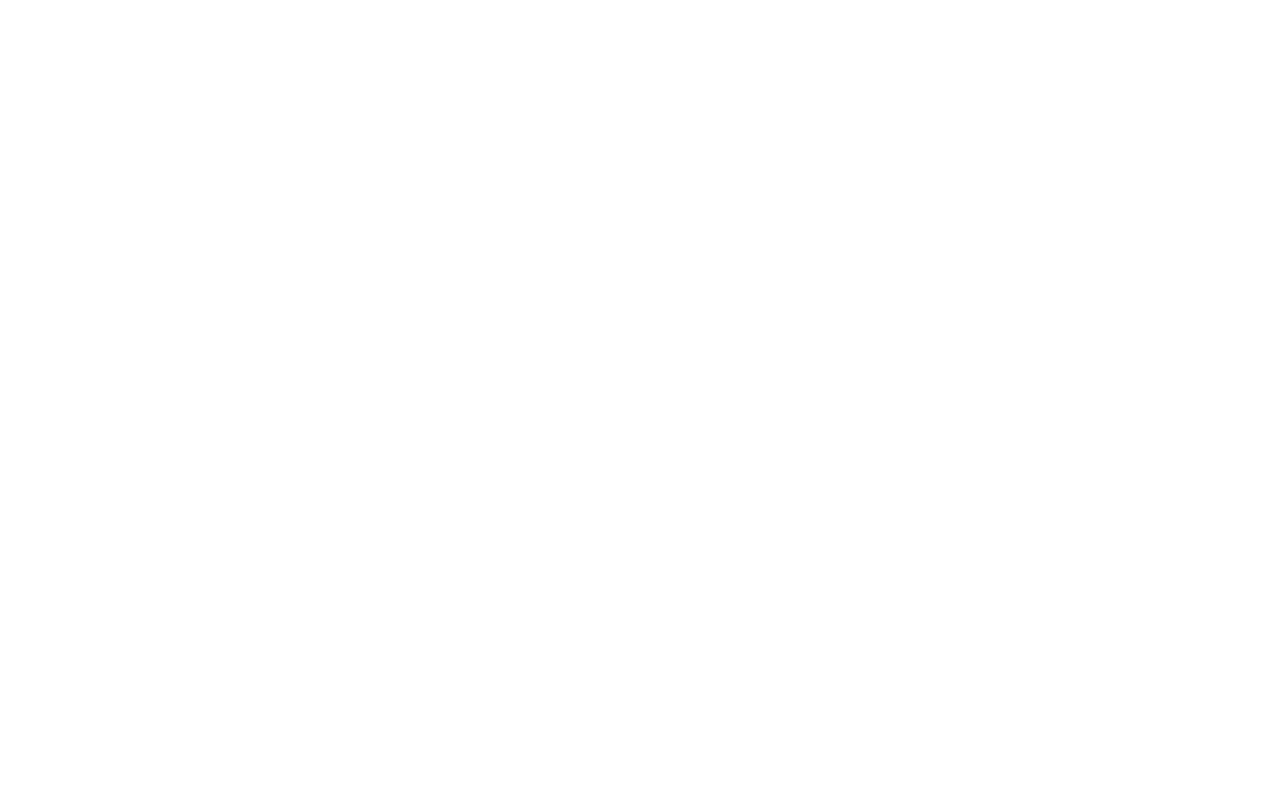
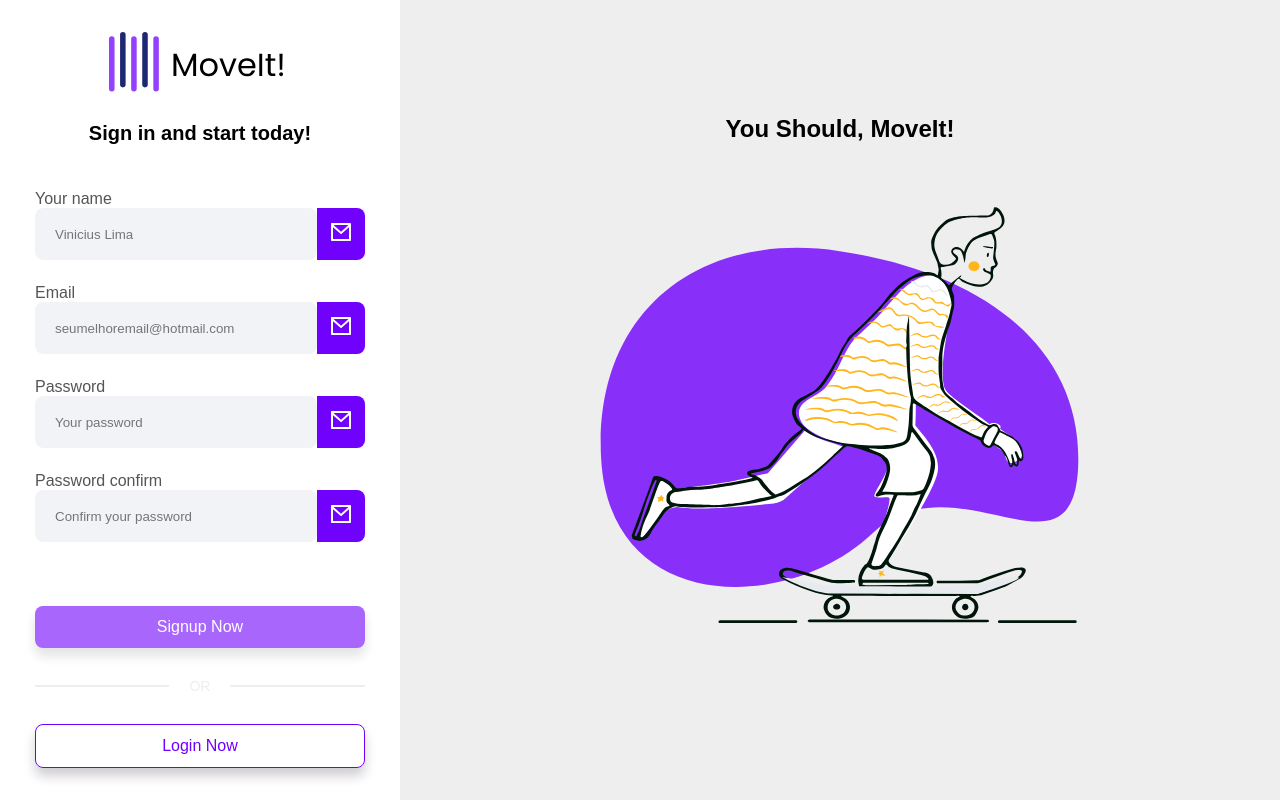
Before and after one commit to v-L1ma/Login, an Angular app in the folder Login/: page /signup in a window 1280 px wide. Before the commit this address led to /. Built offline with nearby package versions, Linux system fonts and the light colour scheme.

Commit message:
criando a tela de cadastro

```diff
--- a/Login/src/app/app.routes.ts
+++ b/Login/src/app/app.routes.ts
@@ -1,9 +1,14 @@
 import { Routes } from '@angular/router';
 import { LoginComponent } from './pages/login/login.component';
+import { SignUpComponent } from './pages/signup/signup.component';
 
 export const routes: Routes = [
     {
         path:"login",
         component: LoginComponent,
+    },
+    {
+        path:"signup",
+        component: SignUpComponent,
     }
 ];
--- /dev/null
+++ b/Login/src/app/pages/signup/signup.component.html
@@ -0,0 +1,51 @@
+<app-default-login-layout
+title="Sign in and start today!"
+primaryBtnText="Signup Now"
+secondaryBtnText="Login Now"
+(submit)="submit()"
+(navigate)="navigate()"
+[disablePrimaryBtn]="!signupForm.valid"
+>
+<form [formGroup]="signupForm">
+    <app-primary-input
+    formControlName="name"
+    label="Your name"
+    inputName="name"
+    type="text"
+    placeHolder="Vinicius Lima"
+    >
+        <img src="Frame.svg" alt="">
+    </app-primary-input>
+
+    <app-primary-input
+    formControlName="email"
+    label="Email"
+    inputName="email"
+    type="email"
+    placeHolder="seumelhoremail@hotmail.com"
+    >
+        <img src="Frame.svg" alt="">
+    </app-primary-input>
+
+    <app-primary-input
+    formControlName="password"
+    label="Password"
+    inputName="password"
+    type="password"
+    placeHolder="Your password"
+    >
+        <img src="Frame.svg" alt="">
+    </app-primary-input>
+
+    <app-primary-input
+    formControlName="password"
+    label="Password confirm"
+    inputName="confirmPassword"
+    type="password"
+    placeHolder="Confirm your password"
+    >
+        <img src="Frame.svg" alt="">
+    </app-primary-input>
+
+</form>
+</app-default-login-layout>
--- /dev/null
+++ b/Login/src/app/pages/signup/signup.component.scss
@@ -0,0 +1,17 @@
+@use "../../../styles/variables.scss";
+
+form {
+    width: 100%;
+    display: flex;
+    flex-direction: column;
+    gap: 24px;
+    margin-bottom: 34px;
+
+    span{
+        font-size: 14px;
+        text-decoration: underline;
+        text-align: end;
+        color: variables.$secondary-color;
+        cursor: pointer;
+    }
+}
--- /dev/null
+++ b/Login/src/app/pages/signup/signup.component.ts
@@ -0,0 +1,50 @@
+import { Component } from '@angular/core';
+import { DefaultLoginLayoutComponent } from '../../components/default-login-layout/default-login-layout.component';
+import { FormControl, FormGroup, ReactiveFormsModule, Validators } from '@angular/forms';
+import { PrimaryInputComponent } from "../../components/primary-input/primary-input.component";
+import { Router } from '@angular/router';
+import { LoginService } from '../../services/login.service';
+
+interface signupForm {
+  name: FormControl,
+  email: FormControl,
+  password: FormControl,
+  confirmPassword: FormControl
+}
+
+@Component({
+  selector: 'app-signup',
+  imports: [DefaultLoginLayoutComponent,
+    ReactiveFormsModule, PrimaryInputComponent],
+  providers: [
+    LoginService
+  ],
+  templateUrl: './signup.component.html',
+  styleUrl: './signup.component.scss'
+})
+export class SignUpComponent {
+  signupForm!: FormGroup<signupForm>;
+
+  constructor(
+    private router: Router,
+    private loginService: LoginService
+  ){
+    this.signupForm = new FormGroup({
+      name: new FormControl('', [Validators.required, Validators.minLength(3)]),
+      email: new FormControl('', [Validators.required, Validators.email]),
+      password: new FormControl('', [Validators.required, Validators.minLength(6)]),
+      confirmPassword: new FormControl('', [Validators.required, Validators.minLength(6)])
+    })
+  }
+
+  submit(){
+    this.loginService.login(this.signupForm.value.email,this.signupForm.value.password).subscribe({
+      next:() => console.log("Sucesso"),
+      error:()=>console.log("Erro")
+    })
+  }
+
+  navigate(){
+    this.router.navigate(["login"])
+  }
+}
```
Also changed, not shown: 1 other file (tests, documents, lock files or other folders).
